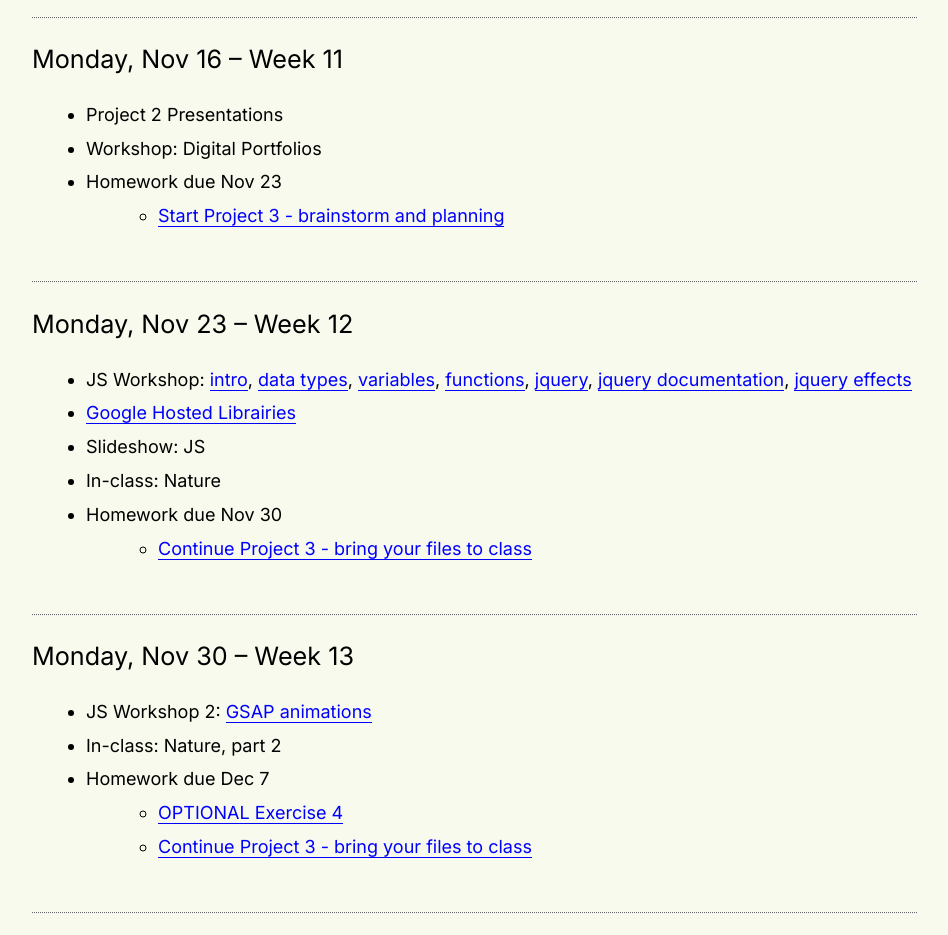
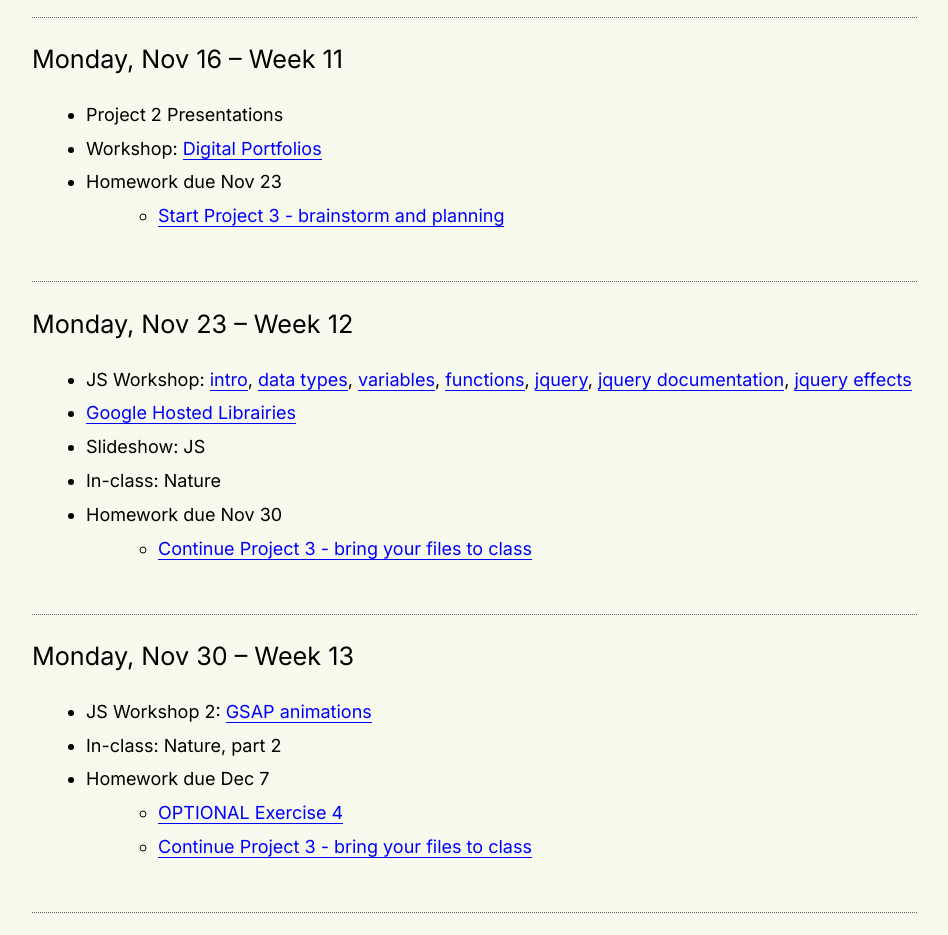
Before and after one commit to fordhamweb/fordhamweb.github.io, a plain HTML site: page index.html in a window 1280 px wide. Shown: the part 4140-5075 px from the top of the page, without its empty margins (313-1261 px from the left). Drawn offline with nearby package versions, Linux system fonts and the light colour scheme.

Commit message:
Update workshop link for Digital Portfolios

```diff
--- a/index.html
+++ b/index.html
@@ -226,8 +226,7 @@
 <h2>Monday, Nov 16 – Week 11</h2>
   <ul>
      <li>Project 2 Presentations</li>
-    <li>Workshop: Digital Portfolios</li>
-<!-- <li>Workshop: <a href="https://docs.google.com/presentation/d/1cdczC37hOmwDopgwWChNBilJ6DmzJUbjPdLHV8Ui3BM/edit?usp=sharing" target="_blank">Digital Portfolios</a></li>-->
+<li>Workshop: <a href="https://docs.google.com/presentation/d/1cdczC37hOmwDopgwWChNBilJ6DmzJUbjPdLHV8Ui3BM/edit?usp=sharing" target="_blank">Digital Portfolios</a></li>
       <li>Homework due Nov 23</li>
     <ul>
         <li><a href="projects.html#pr3">Start Project 3 - brainstorm and planning</a></li>
```
